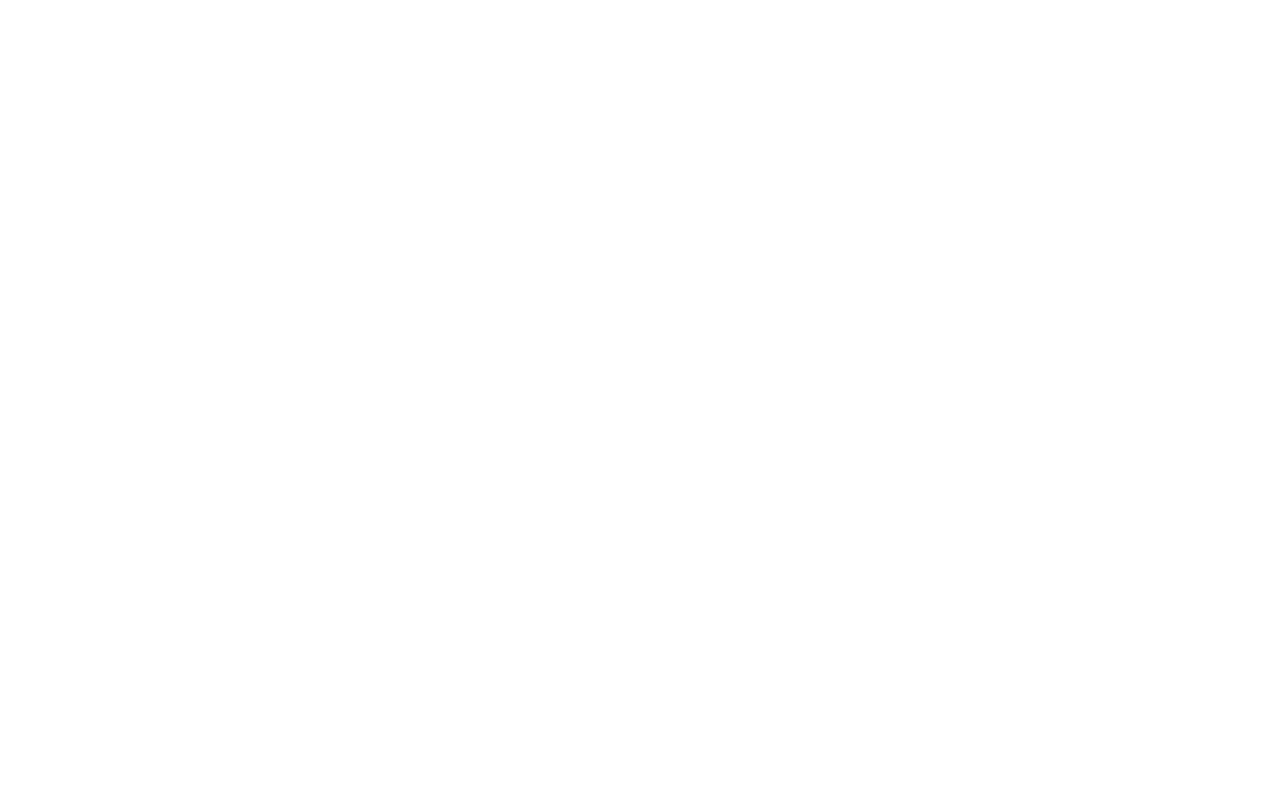
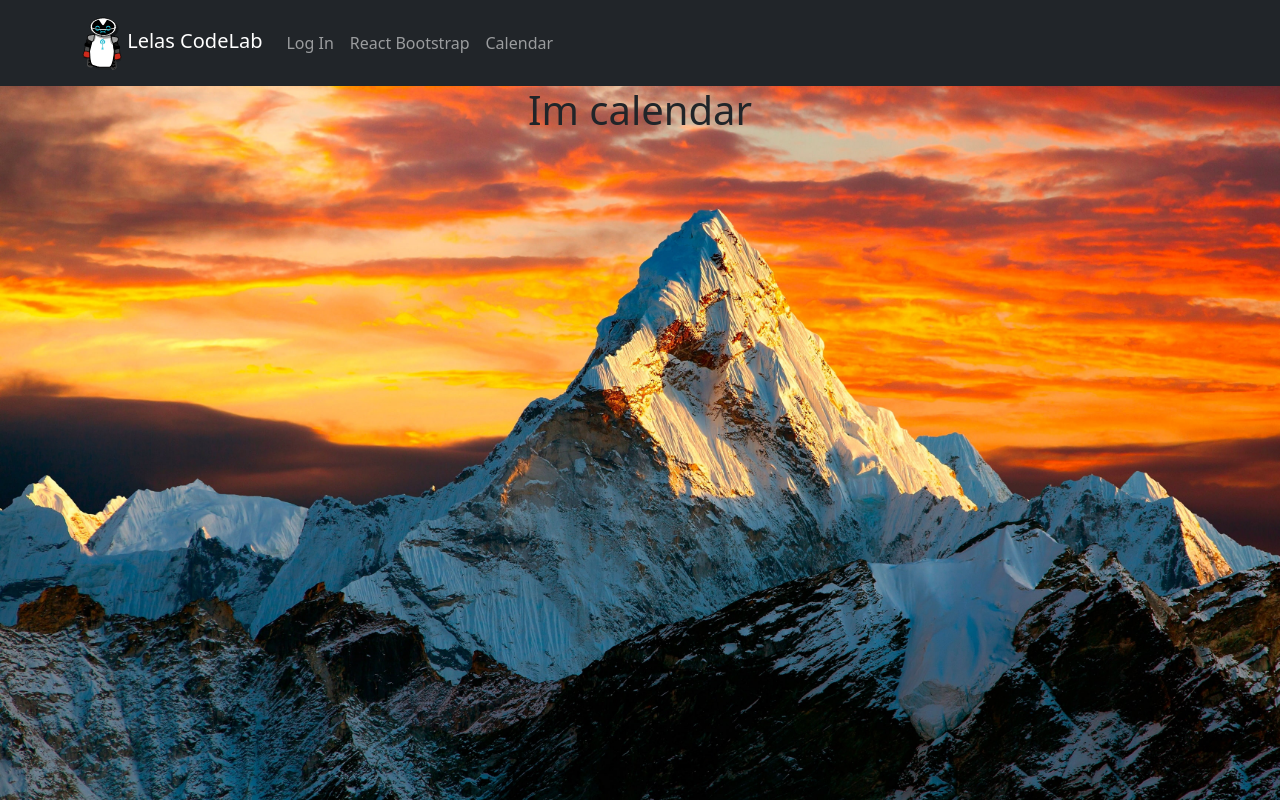
Before and after one commit to CanoodlingSocks/ts-react-experiments, a React (Create React App) app: page /calendar in a window 1280 px wide. Before the commit this address had no page. Built offline with nearby package versions, Linux system fonts and the light colour scheme.

Commit message:
save progress

```diff
--- /dev/null
+++ b/src/components/Calendar/Calendar.tsx
@@ -0,0 +1,15 @@
+import { Container, Row, Col } from "react-bootstrap"
+
+const Calendar = () => {
+    return (
+        <Container>
+            <Row className="justify-content-center">
+                <Col className="text-center">
+                    <h1>Im calendar</h1>
+                </Col>
+            </Row>
+        </Container>
+    )
+}
+
+export default Calendar;
--- /dev/null
+++ b/src/components/Calendar/CalendarContainer.tsx
@@ -0,0 +1,13 @@
+import { Container, Row, Col } from "react-bootstrap"
+import Calendar from "./Calendar";
+
+
+const CalendarContainer = () => {
+    return (
+        <Container className="date-picker-container">
+                <Calendar />
+        </Container>
+    )
+}
+
+export default CalendarContainer;
--- a/src/components/shared/Header/header.tsx
+++ b/src/components/shared/Header/header.tsx
@@ -15,7 +15,7 @@
           <Nav className="me-auto">
             <Nav.Link href="login">Log In</Nav.Link>
             <Nav.Link href="react-bootstrap">React Bootstrap</Nav.Link>
-            <Nav.Link href="#navitem3">Nav Item 3</Nav.Link>
+            <Nav.Link href="calendar">Calendar</Nav.Link>
           </Nav>
                 </Container>
             </Navbar>
--- a/src/routes.tsx
+++ b/src/routes.tsx
@@ -3,6 +3,7 @@
 import Login from "./components/Login/login";
 import BootstrapExercise from "./components/React Bootstrap/BootstrapExercise";
 import Accordion from "./components/React Bootstrap/Accordion";
+import CalendarContainer from "./components/Calendar/CalendarContainer";
 
 const AppRouter = () => {
     return(
@@ -14,7 +15,7 @@
                     <Route path='/login' element={<Login />} />
                     <Route path='/react-bootstrap' element={<BootstrapExercise />} />
                     <Route path='/accordion' element={<Accordion />} />
-
+                    <Route path='/calendar' element={<CalendarContainer />} />
                 </Route>
             </Route>
         </Routes>
```
Also changed, not shown: src/components/shared/Header/chubbybot.png (deleted).
